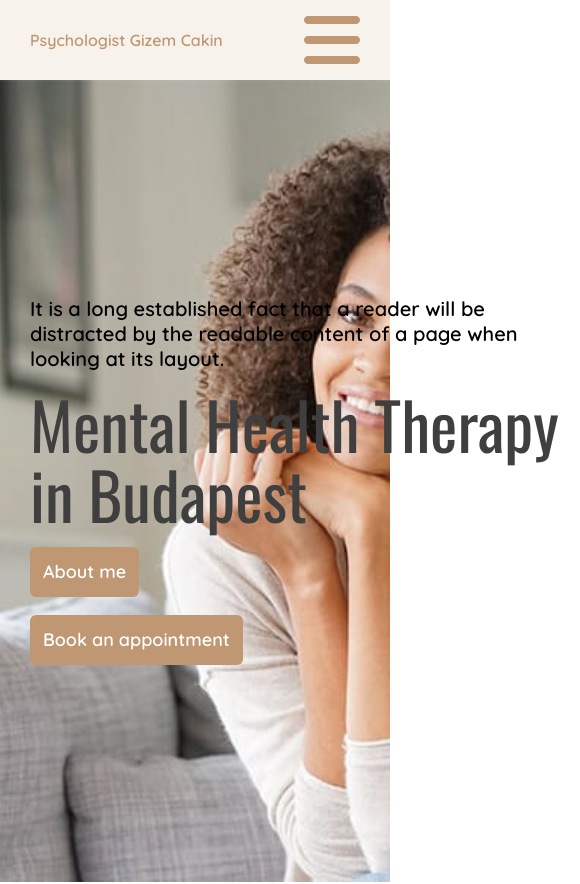
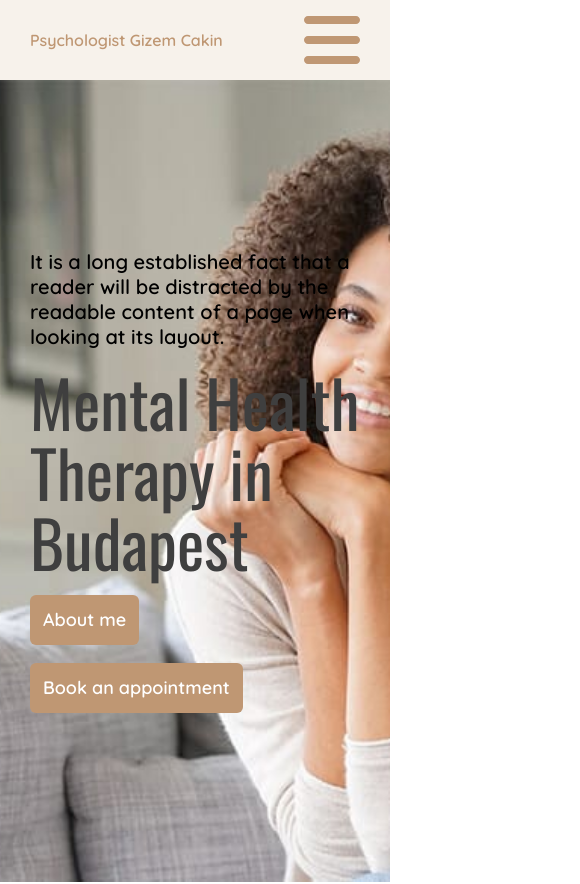
Before and after one commit to 4rrichard/psychology-website, a React (Create React App) app in the folder frontend/: page / in a window 390 px wide. Shown: the top 884 px of the page, 580 px wide, since content can reach past the window. Built offline with nearby package versions, Linux system fonts and the light colour scheme; no server answers.

Commit message:
hero responsivity fix

```diff
--- a/frontend/src/components/Hero/Hero.css
+++ b/frontend/src/components/Hero/Hero.css
@@ -12,13 +12,16 @@
   background-repeat: no-repeat;
   background-position: 60% 50%;
 }
+.hero .hero--subtitle,
+.hero .hero--title {
+  max-width: 550px;
+  width: auto;
+}
 .hero .hero--subtitle {
-  width: 550px;
   font-family: "Quicksand", sans-serif;
   font-size: 20px;
 }
 .hero .hero--title {
-  width: 550px;
   font-family: "Oswald", sans-serif;
   font-weight: 400;
   font-size: 65px;
--- a/frontend/src/components/Hero/Hero.scss
+++ b/frontend/src/components/Hero/Hero.scss
@@ -15,14 +15,16 @@
   background-size: cover;
   background-repeat: no-repeat;
   background-position: 60% 50%;
+  .hero--subtitle,
+  .hero--title {
+    max-width: 550px;
+    width: auto;
+  }
   .hero--subtitle {
-    width: 550px;
     font-family: "Quicksand", sans-serif;
     font-size: 20px;
   }
   .hero--title {
-    width: 550px;
-
     font-family: "Oswald", sans-serif;
     font-weight: 400;
     font-size: 65px;
```
Also changed, not shown: 1 other file (tests, documents, lock files or other folders).
